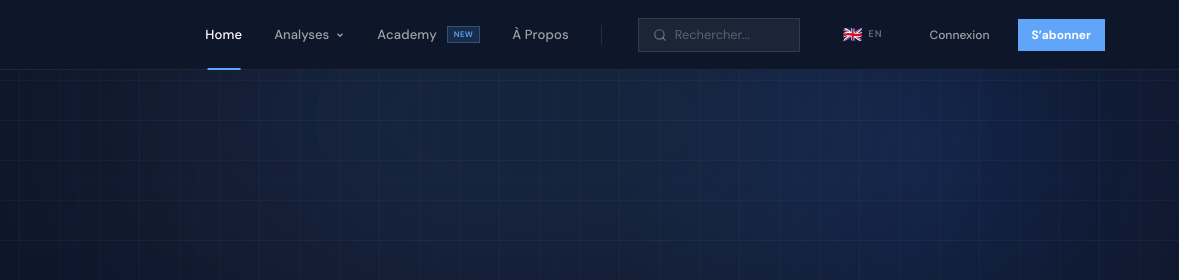
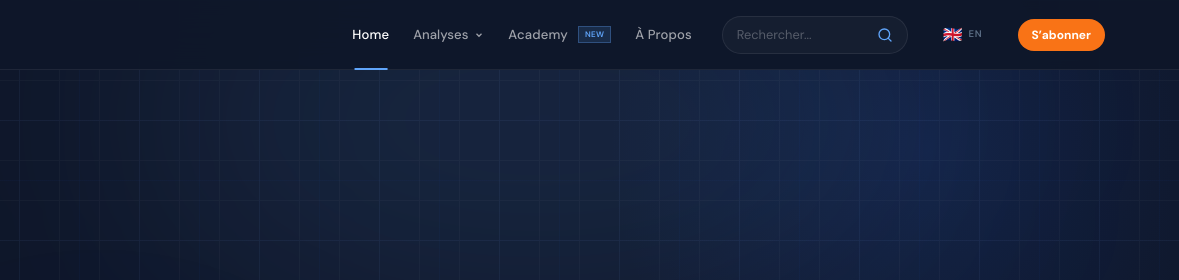
Before and after one commit to OptiWealthSolutions/horaclecapital.github.io, an Astro site: page / in a window 1280 px wide. Shown: the top 280 px of the page, 101-1280 px from the left. Built offline with nearby package versions, Linux system fonts and the light colour scheme; Astro itself is replaced by a stand-in of ours.

Commit message:
design: reorganize navbar layout to match ING THINK reference with center nav and right-aligned search/lang/auth group

```diff
--- a/public/style.css
+++ b/public/style.css
@@ -94,20 +94,20 @@ body::before {
 .nav-link-btn:hover { color: #fff; }
 
 .nav-auth-btn {
-  background: var(--blue-3);
+  background: #f97316; /* Orange color matching the reference */
   color: #fff !important;
   font-weight: 700 !important;
-  padding: 8px 16px !important;
-  height: 34px !important;
+  padding: 8px 24px !important;
+  height: 38px !important;
   margin: auto 10px;
-  border-radius: 0;
+  border-radius: 20px; /* Pill shape */
   border: none;
   cursor: pointer;
   transition: all 0.2s ease;
-  font-size: 0.8rem;
+  font-size: 0.85rem;
 }
 .nav-auth-btn:hover {
-  background: var(--blue-2);
+  background: #ea580c;
   transform: translateY(-1px);
 }
 
@@ -333,27 +333,57 @@ nav {
   letter-spacing: 0.04em;
 }
 
+.nav-center {
+  display: flex;
+  align-items: center;
+  flex: 1;
+  justify-content: center;
+}
+
+.nav-right {
+  display: flex;
+  align-items: center;
+  gap: 16px;
+}
+
 .nav-search {
-  display: flex; align-items: center; padding: 0 14px; height: 34px;
-  background: rgba(255, 255, 255, 0.06);
-  border: 1px solid rgba(255, 255, 255, 0.1);
-  border-radius: 0;
-  margin-left: 16px;
+  display: flex; align-items: center; padding: 0 14px; height: 38px;
+  background: rgba(255, 255, 255, 0.03);
+  border: 1px solid rgba(255, 255, 255, 0.08);
+  border-radius: 20px;
   transition: border-color 0.25s, background 0.25s;
 }
 .nav-search:focus-within {
   border-color: rgba(96, 165, 250, 0.5);
-  background: rgba(255, 255, 255, 0.09);
-}
-.nav-search svg { color: rgba(255, 255, 255, 0.35); margin-right: 8px; flex-shrink: 0; }
+  background: rgba(255, 255, 255, 0.06);
+}
+.nav-search-btn {
+  background: none;
+  border: none;
+  color: var(--blue-3);
+  cursor: pointer;
+  padding: 0;
+  display: flex;
+  align-items: center;
+  justify-content: center;
+}
 .nav-search input {
   background: transparent; border: none;
   color: #ffffff;
   font-family: var(--ff-body); font-size: 0.8rem;
-  outline: none; width: 110px; transition: width 0.3s;
-}
-.nav-search input:focus { width: 160px; }
+  outline: none; width: 140px; transition: width 0.3s;
+}
+.nav-search input:focus { width: 200px; }
 .nav-search input::placeholder { color: rgba(255, 255, 255, 0.28); }
+
+.nav-lang {
+  display: flex;
+  align-items: center;
+}
+
+.nav-auth {
+  display: flex; align-items: center; gap: 8px;
+}
 
 /* ─── MENU MOBILE ──────────────────────────────────────────────── */
 .menu-toggle, .menu-close {
--- a/src/layouts/BaseLayout.astro
+++ b/src/layouts/BaseLayout.astro
@@ -98,6 +98,8 @@ const {
         <svg width="24" height="24" viewBox="0 0 24 24" fill="none" stroke="currentColor" stroke-width="2" stroke-linecap="round" stroke-linejoin="round"><line x1="18" y1="6" x2="6" y2="18"></line><line x1="6" y1="6" x2="18" y2="18"></line></svg>
       </button>
 
+      <!-- Primary Navigation (Center) -->
+      <div class="nav-center">
         <a href={l("/")} class:list={[ { 'active': activeNav === 'home' } ]}>{t('nav.home')}</a>
 
         <!-- Desktop Dropdown / Mobile Direct Links -->
@@ -120,22 +122,25 @@ const {
 
         <a href={l("/academy")} class:list={[ "flex items-center gap-1", { 'active': activeNav === 'academy' } ]}>{t('nav.academy')} <span class="nav-badge-new">NEW</span></a>
         <a href={l("/about")} class:list={[ { 'active': activeNav === 'about' } ]}>{t('nav.about')}</a>
+      </div>
 
-      <div class="nav-divider"></div>
-
+      <!-- Secondary Actions (Right) -->
+      <div class="nav-right">
         <form class="nav-search" id="global-search-form" action="#">
-        <svg width="14" height="14" viewBox="0 0 24 24" fill="none" stroke="currentColor" stroke-width="2" stroke-linecap="round" stroke-linejoin="round"><circle cx="11" cy="11" r="8"></circle><line x1="21" y1="21" x2="16.65" y2="16.65"></line></svg>
           <input type="text" placeholder={t('nav.search')} aria-label={t('nav.search')} />
+          <button type="submit" aria-label="Search" class="nav-search-btn">
+            <svg width="16" height="16" viewBox="0 0 24 24" fill="none" stroke="currentColor" stroke-width="2" stroke-linecap="round" stroke-linejoin="round"><circle cx="11" cy="11" r="8"></circle><line x1="21" y1="21" x2="16.65" y2="16.65"></line></svg>
+          </button>
         </form>
 
         <!-- Language Picker -->
-      <div class="ml-4 flex items-center">
+        <div class="nav-lang">
           <LanguagePicker />
         </div>
 
         <!-- Auth Links -->
-      <div class="flex items-center gap-2 ml-4" id="auth-nav">
-        <button id="login-btn" class="nav-link-btn">{t('nav.login')}</button>
+        <div class="nav-auth" id="auth-nav">
+          <button id="login-btn" class="nav-link-btn hidden">{t('nav.login')}</button>
           <button id="signup-btn" class="nav-auth-btn">{t('nav.signup')}</button>
           <div id="user-nav" class="hidden flex items-center gap-4">
             <button id="header-subscribe-btn" class="nav-auth-btn hidden">{t('nav.signup')}</button>
@@ -146,6 +151,7 @@ const {
             <button id="logout-btn" class="nav-logout-icon" title={t('nav.logout')}>
               <svg width="16" height="16" viewBox="0 0 24 24" fill="none" stroke="currentColor" stroke-width="2"><path d="M9 21H5a2 2 0 0 1-2-2V5a2 2 0 0 1 2-2h4"></path><polyline points="16 17 21 12 16 7"></polyline><line x1="21" y1="12" x2="9" y2="12"></line></svg>
             </button>
+          </div>
         </div>
       </div>
     </div>
```
Lines whose indentation alone changed are shown as unchanged.
